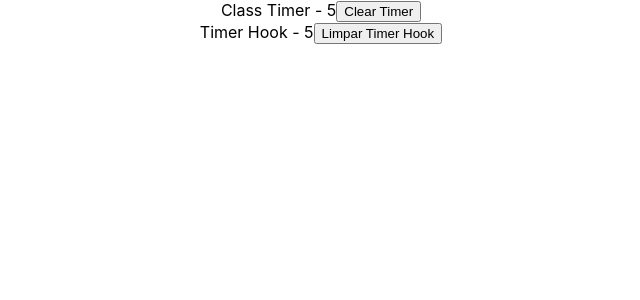
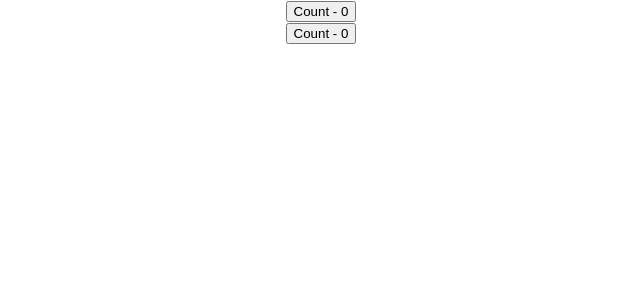
Before and after one commit to esleyms/Base-React, a React (Create React App) app: page / in a window 1280 px wide. Shown: the top 300 px of the page, without its empty margins (319-959 px from the left). Built offline with nearby package versions, Linux system fonts and the light colour scheme.

Commit message:
74 - 31 - useDocumentTitle Custom Hook

```diff
--- a/src/App.js
+++ b/src/App.js
@@ -1,17 +1,16 @@
 import React  from 'react';
 import './App.css';
-//import Focuslnput from './Components/Focuslnput';
-import ClassTimer from './Components/ClassTimer'
-import HookTimer from './Components/HookTimer';
+import DocTitleOne from './Components/DocTitleOne';
+import DocTitleTwo from './Components/DocTitleTwo';
+
 
 
 function App() {
   return (
 
       <div className="App">
-        {/*<Focuslnput/>*/}
-        <ClassTimer/>
-        <HookTimer/>
+       <DocTitleOne/>
+       <DocTitleTwo/>
       </div>
 
   );
--- /dev/null
+++ b/src/Components/DocTitleOne.js
@@ -0,0 +1,15 @@
+import React, { useState } from "react";
+import useDocumentTitle from "../Hook/useDocumentTitle";
+
+function DocTitleOne() {
+  const [count, setCount] = useState(0);
+
+  useDocumentTitle(count)
+  return (
+    <div>
+      <button onClick={() => setCount(count + 1)}>Count - {count}</button>
+    </div>
+  )
+}
+
+export default DocTitleOne;
--- /dev/null
+++ b/src/Components/DocTitleTwo.js
@@ -0,0 +1,16 @@
+import React, { useState, useEffect } from "react";
+
+function DocTitleTwo() {
+  const [count, setCount] = useState(0);
+
+  useEffect(() => {
+    document.title = `Count ${count}`;
+  }, [count]);
+  return (
+    <div>
+      <button onClick={() => setCount(count + 1)}>Count - {count}</button>
+    </div>
+  );
+}
+
+export default DocTitleTwo;
--- /dev/null
+++ b/src/Hook/useDocumentTitle.js
@@ -0,0 +1,10 @@
+import {useEffect} from 'react'
+
+function useDocumentTitle(count) {
+    useEffect(() => {
+        document.title = `Count ${count}`;
+      }, [count]);
+
+}
+
+export default useDocumentTitle
```
